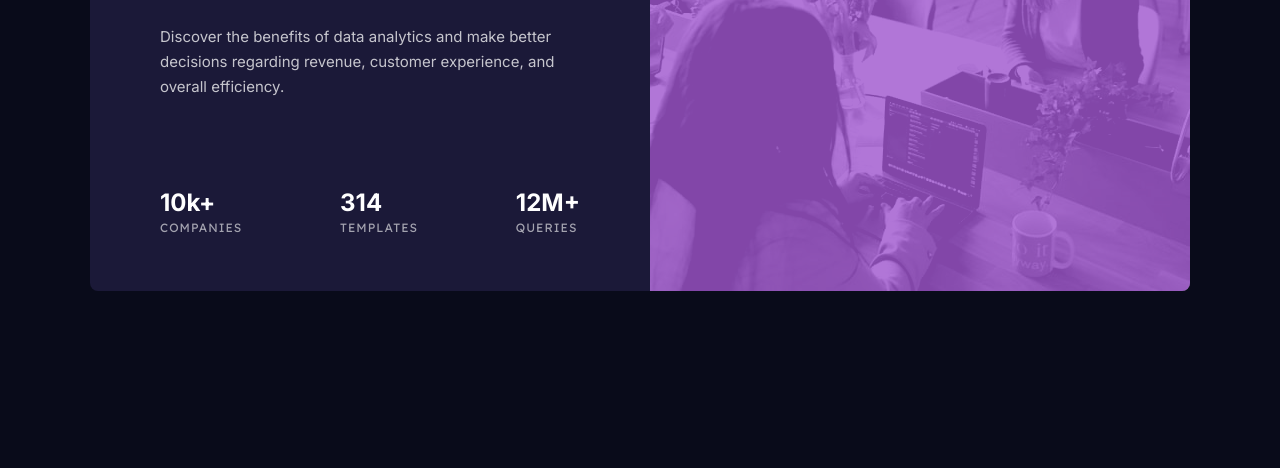
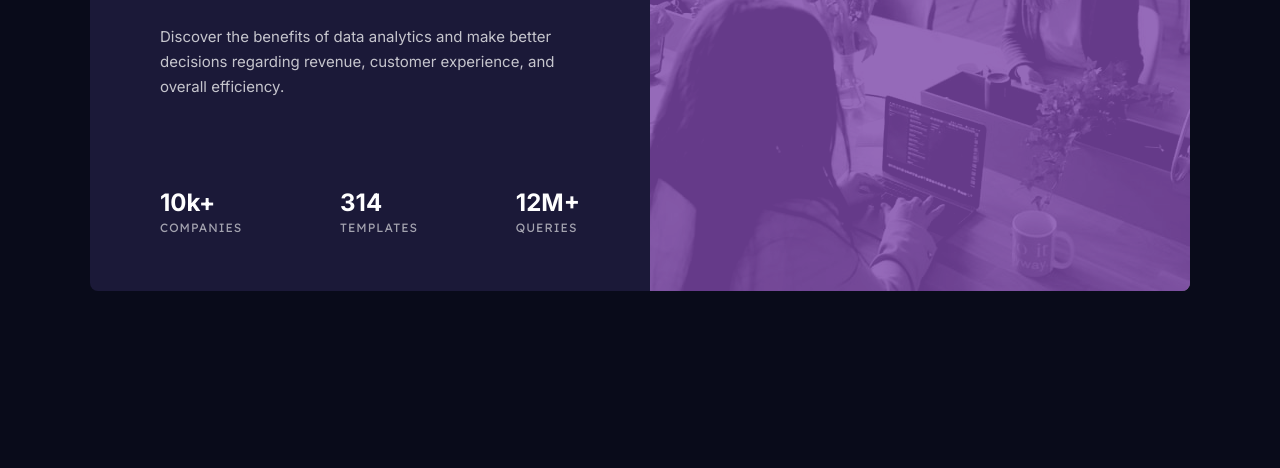
Before and after one commit to vbobey/stats-preview-card-component-main, a website: page index.html in a window 1280 px wide. Shown: the part 332-800 px from the top of the page. Drawn offline with Linux system fonts and the light colour scheme.

Commit message:
Color overlay tweak
Use second color to make it similar to design

```diff
--- a/index.html
+++ b/index.html
@@ -35,7 +35,8 @@
             </div>
         </div>
         <div class="card__picture">
-            <div class="card__picture-overlay"></div>
+            <div class="card__picture-overlay card__picture-overlay--light"></div>
+            <div class="card__picture-overlay card__picture-overlay--dark"></div>
             <figure>
                 <img src="img/image-header-desktop.jpg" alt="Office interior" class="card__img">
             </figure>
--- a/scss/main.scss
+++ b/scss/main.scss
@@ -91,15 +91,23 @@ body {
     &__picture-overlay {
         width: 54rem;
         height: 44.6rem;
-        background-color: rgba($color-accent, 0.7511);
-        z-index: 2;
         position: absolute;
         border-radius: 0 0.8rem 0.8rem 0;
+
+        &--light {
+            background-color: rgba($color-accent, 0.75);
+            z-index: 2;
+        }
+
+        &--dark {
+            background-color: rgba($color-background-card, 0.25);
+            z-index: 3;
+        }
     }
 
     &__img {
         display: block;
-        filter: opacity(75%) contrast(150%);
+        filter: contrast(130%) brightness(100%);
         border-radius: 0 0.8rem 0.8rem 0;
     }
 }
```
Also changed, not shown: css/main.css.
